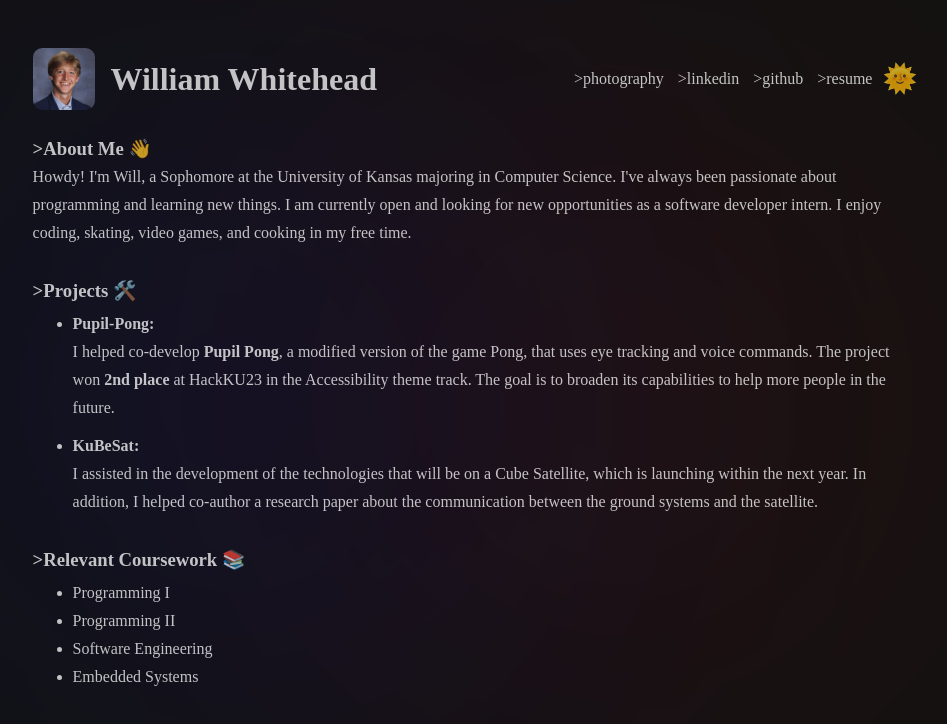
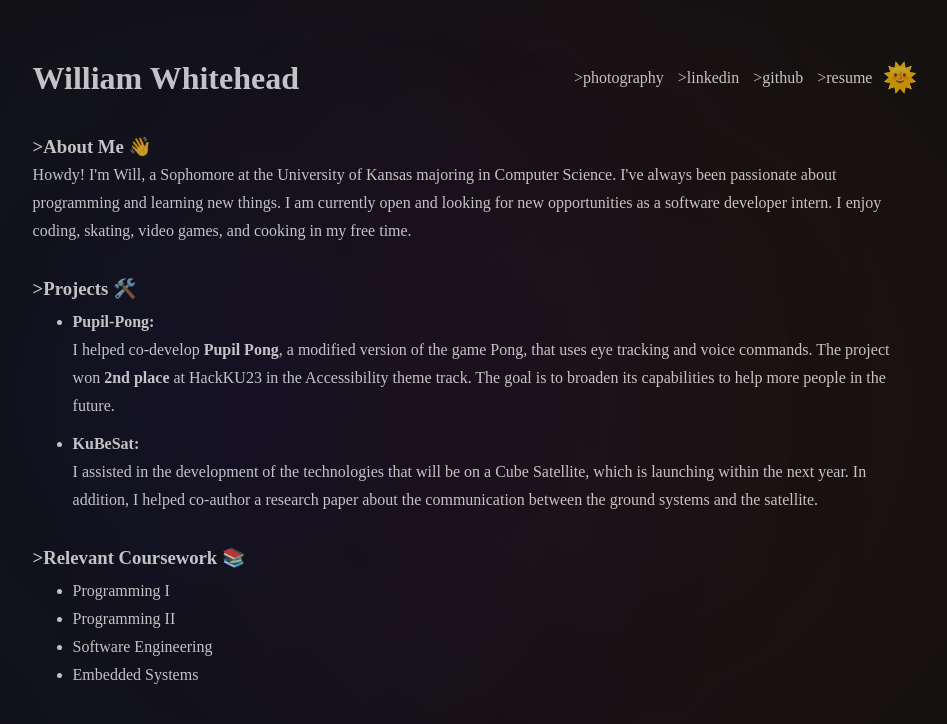
Before and after one commit to w1lt/w1lt.github.io, a plain HTML site: page index.html in a window 1280 px wide. Shown: the whole page, without its empty margins (165-1112 px from the left). Drawn offline with nearby package versions, Linux system fonts and the light colour scheme; a web font is replaced by a local one.

Commit message:
removed picture

```diff
--- a/index.html
+++ b/index.html
@@ -25,7 +25,7 @@
     <div class="wrapper">
       <header class="site-header">
 
-        <img class ="brand" src="/assets/me.jpeg" alt="brand"/>
+        <!-- <img class ="brand" src="/assets/me.jpeg" alt="brand"/> -->
         <h1>William Whitehead</h1>
         <nav class="nav">
           <p>
```
